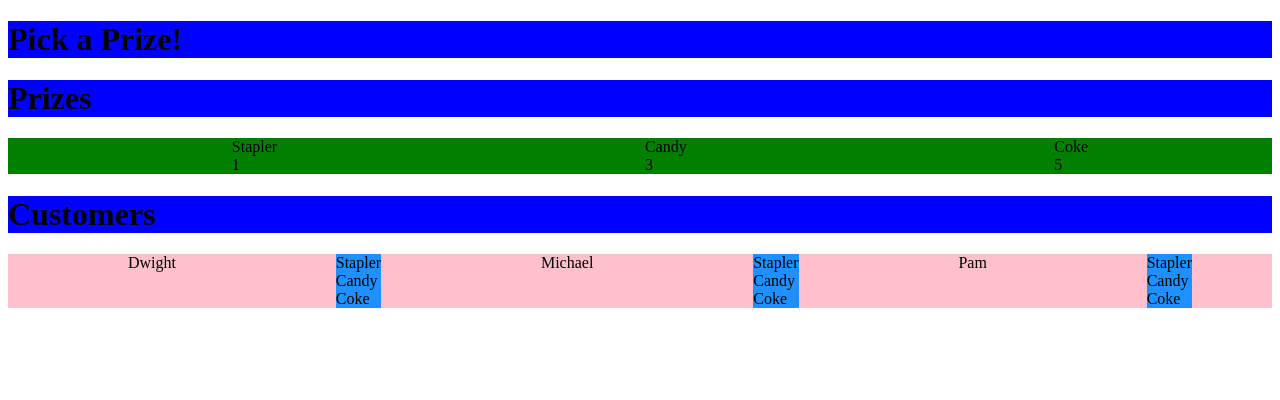
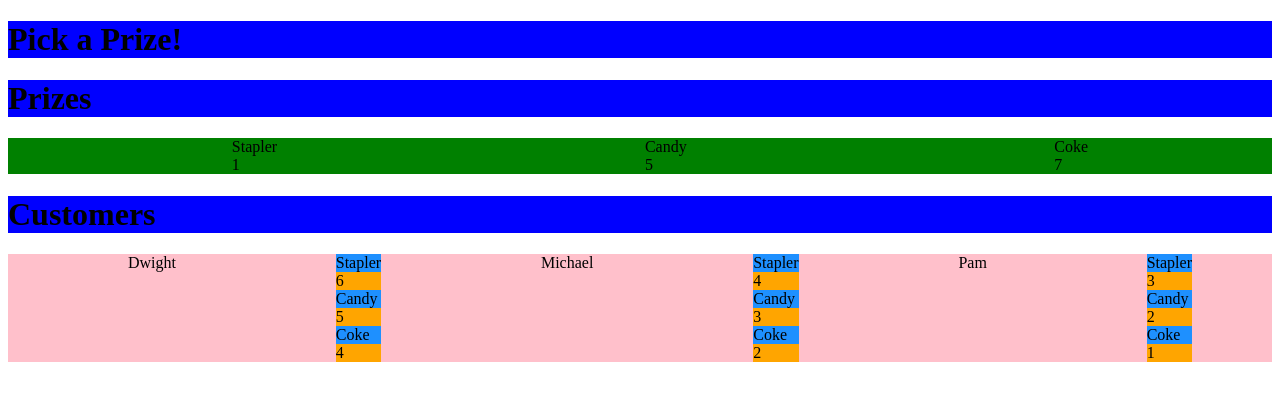
Before and after one commit to ElectricZebra/FoundationsProject, a plain HTML site: page index.html in a window 1280 px wide. Drawn offline with Linux system fonts and the light colour scheme.

Commit message:
displaying customer prize count

```diff
--- a/foundationsProject.js
+++ b/foundationsProject.js
@@ -1,25 +1,25 @@
 const data = {
   customers: {
     Dwight: {
-      Stapler: 0,
-      Candy: 0,
-      Coke: 0
+      Stapler: 6,
+      Candy: 5,
+      Coke: 4
     },
     Michael: {
-      Stapler: 0,
-      Candy: 0,
-      Coke: 0
+      Stapler: 4,
+      Candy: 3,
+      Coke: 2
     },
     Pam: {
-      Stapler: 0,
-      Candy: 0,
-      Coke: 0
+      Stapler: 3,
+      Candy: 2,
+      Coke: 1
     }
   },
   prizes: {
     Stapler: 1,
-    Candy: 3,
-    Coke: 5
+    Candy: 5,
+    Coke: 7
   }
 };
 
@@ -27,6 +27,17 @@ const names = document.querySelector('#names');
 const prizes = document.querySelector('#prizes');
 const prize = data.prizes;
 const customers = data.customers;
+const arrCust = Object.keys(customers);
+const arrPrizes = Object.keys(prize);
+
+function custPrizeCount (name, prize) {
+  const countArr = [];
+  for (let key in data.customers[name]) {
+    countArr.push(data.customers[name][key]);
+  }
+  return countArr;
+}
+console.log(custPrizeCount("Michael"));
 
 const renderPrize = () => {
   return `
@@ -35,7 +46,7 @@ const renderPrize = () => {
     Object.keys(prize).map(key => `
       <li>
       ${ key} <div>
-      ${ data.prizes[key] }
+      ${ data.prizes[key]}
         </div>
       </li>
     `).join('')
@@ -46,24 +57,27 @@ const renderPrize = () => {
 prizes.innerHTML = renderPrize();
 
 const renderCustomer = () => {
-  const arrCust = Object.keys(customers);
   return `
   <ul>
     ${
-    arrCust.map(key => `
-        <li>${ key}</li>
-        <div id='customerPrizes'>
-        ${ Object.keys(prize).map(key => `
-        <li>
-        ${ key }
-        </li>
-        `).join('') }
-        </div>
-          `).join('')
+      arrCust.map(key => `
+        <li>${ key }</li>
+          <div id='customerPrizes'>
+            ${ Object.keys(prize).map(key2 => `
+              <li>${ key2 }</li>
+              <div id='prizeCount'>
+                ${ customers[key][key2] }
+              </div>
+            `).join('')}
+          </div>
+      `).join('')
     }
-
   </ul>
 `
 };
 
 names.innerHTML = renderCustomer();
+
+                // ${ arrCust.map( key3 =>
+                //   `${ custPrizeCount(key) }`
+                // )}
--- a/style.css
+++ b/style.css
@@ -23,3 +23,7 @@ li {
 #customerPrizes {
   background-color: dodgerblue;
 }
+
+#prizeCount {
+  background-color: orange;
+}
```
